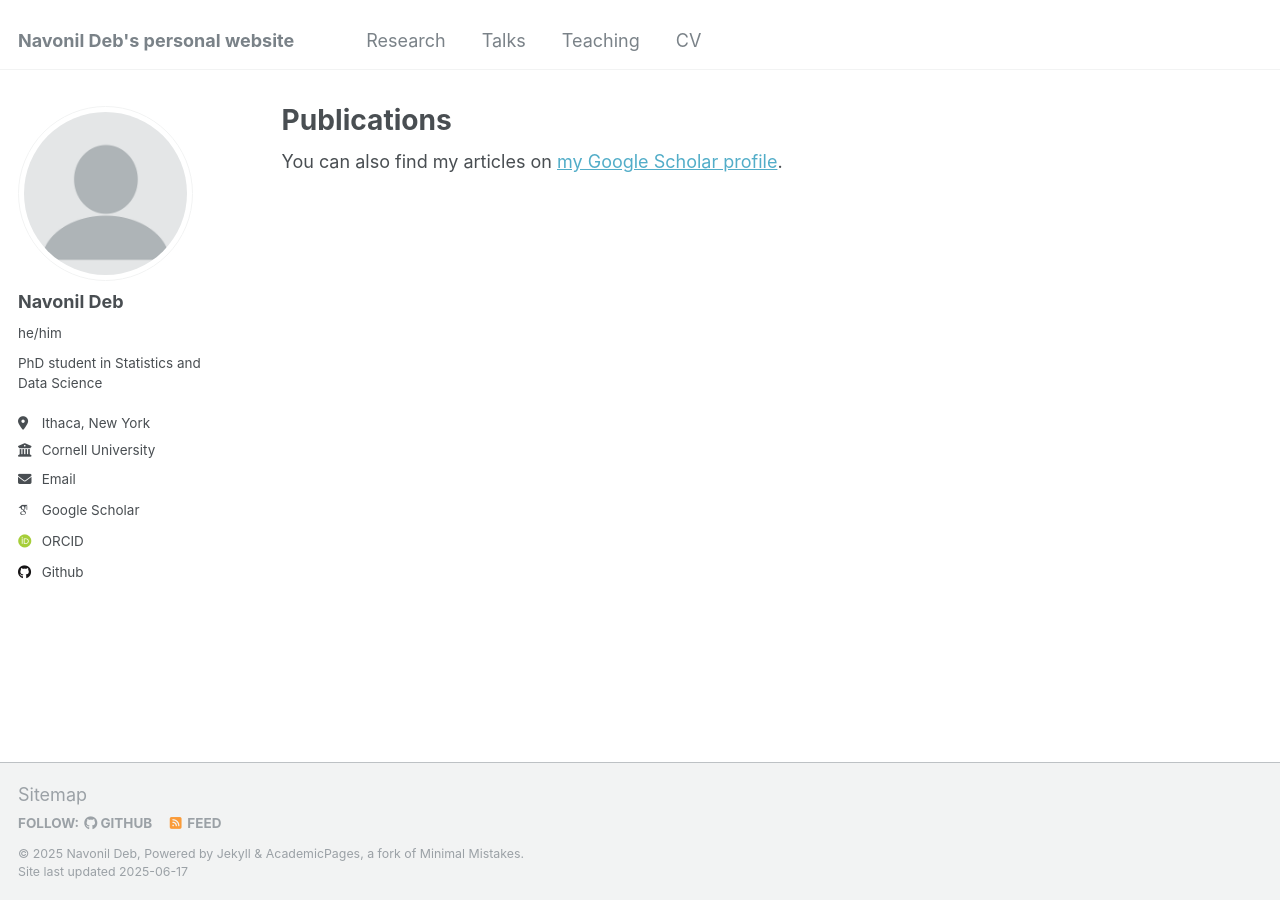
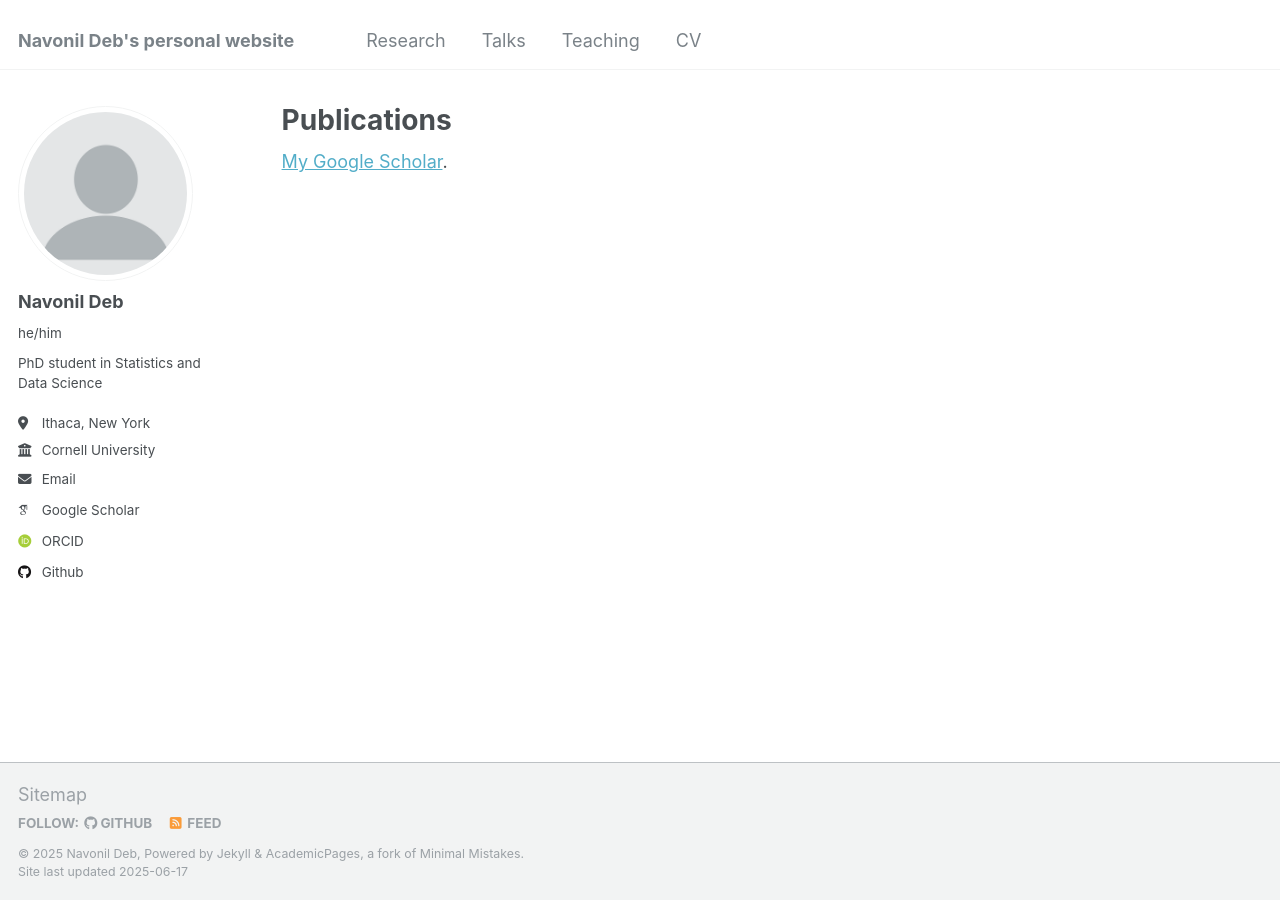
Before and after one commit to navonildeb/navonildeb.github.io, a Jekyll site: the page built from _pages/publications.html, in a window 1280 px wide. Built offline with Jekyll 4.4.1, drawn with Linux system fonts in a browser that asks for light colours; some web fonts are replaced.

Commit message:
Update publications.html

```diff
--- a/_pages/publications.html
+++ b/_pages/publications.html
@@ -6,7 +6,7 @@ author_profile: true
 ---
 
 {% if site.author.googlescholar %}
-  <div class="wordwrap">You can also find my articles on <a href="{{site.author.googlescholar}}">my Google Scholar profile</a>.</div>
+  <div class="wordwrap"><a href="{{site.author.googlescholar}}">My Google Scholar</a>.</div>
 {% endif %}
 
 {% include base_path %}
```
